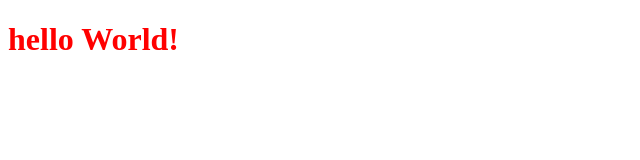
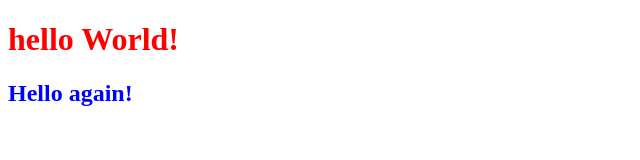
Before and after one commit to Meiirzhan1998/my-site, a plain HTML site: page index.html in a window 1280 px wide. Shown: the whole page, without its empty margins (0-640 px from the left). Drawn offline with Linux system fonts and the light colour scheme.

Commit message:
Add subtitle

```diff
--- a/index.html
+++ b/index.html
@@ -9,6 +9,7 @@
 </head>
 <body>
   <h1>hello World!</h1>
+  <h2>Hello again!</h2>
 
 </body>
 </html>
--- a/style.css
+++ b/style.css
@@ -1,3 +1,7 @@
 h1 {
   color: red;
 }
+
+h2 {
+  color: blue;
+}
```
